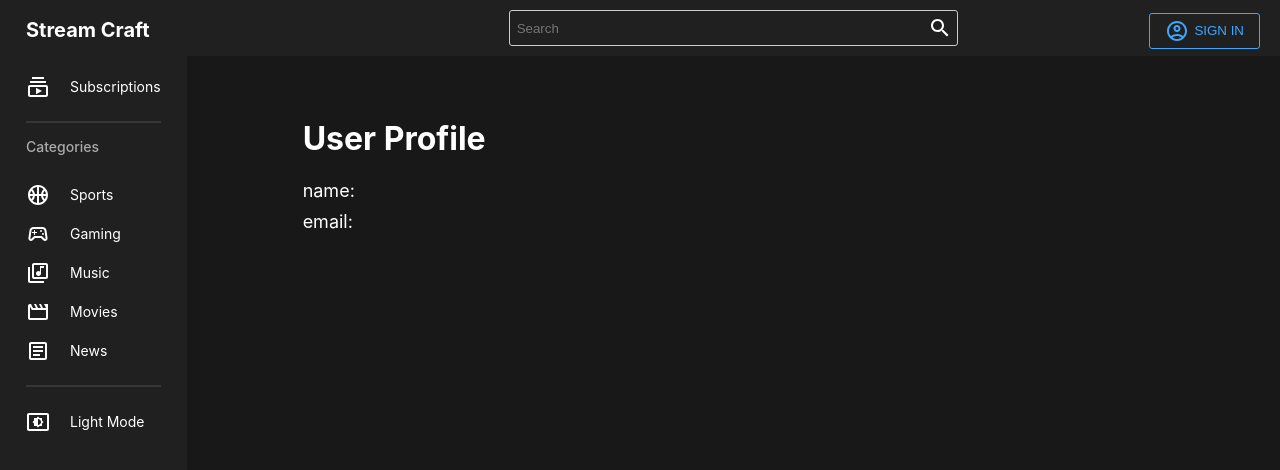
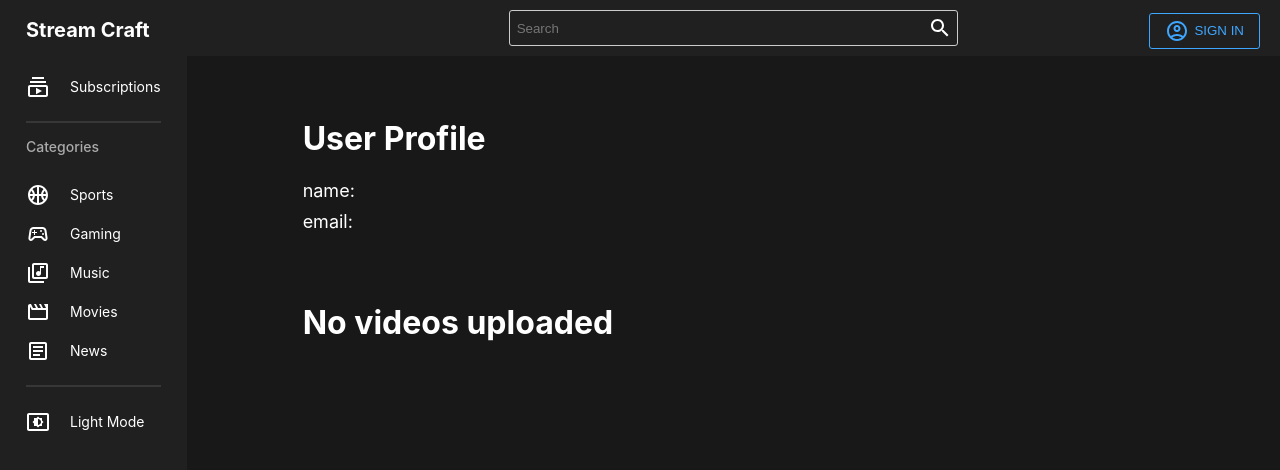
Before and after one commit to pranjal0207/stream-craft-client, a React (Create React App) app: page /userprofile/1/1 in a window 1280 px wide. Shown: the top 470 px of the page. Built offline with nearby package versions, Linux system fonts and the light colour scheme; no server answers.

Commit message:
IndividualUserProfileComplete

```diff
--- a/src/pages/IndividualUserProfile.tsx
+++ b/src/pages/IndividualUserProfile.tsx
@@ -40,7 +40,7 @@ const IndividualUserProfile: React.FC = () => {
   const { userid, usertype } = useParams<{ userid: string; usertype: string }>();
 
   console.log(userid);
-  console.log(userid);
+  console.log(usertype);
   const currentToken = useSelector((state: StreamCraftState) => state.authReducer.token);
   const currentUser = useSelector((state: StreamCraftState) => state.authReducer.user);
 
@@ -114,7 +114,6 @@ const IndividualUserProfile: React.FC = () => {
       try {
         // const res = await axios.delete(`${API_BASE}/video/${videoId}`, { headers });
         console.log('Deleted video', videoId);
-
         // if (res.status === 200) {
         //   setUploadedVideos(currentVideos => currentVideos.filter(video => video._id !== videoId));
         // }
@@ -140,13 +139,29 @@ const IndividualUserProfile: React.FC = () => {
           />
           </SubContainer>
 
-          { uploadedvideos.length > 0 && (
-            <SubContainer>
-              <h1>Uploaded Videos</h1>
-              <ListVideos videos={uploadedvideos} onDelete={handleDeleteVideo}
-                         showDeleteButton = {false}/>
-            </SubContainer>
-          )}
+          {usertype === 'uploader' ? (
+                  uploadedvideos.length > 0 ? (
+                    <SubContainer>
+                      <h1>Uploaded Videos</h1>
+                      <ListVideos videos={uploadedvideos} onDelete={async (videoId) => {
+                        try {
+                          await axios.delete(`${API_BASE}/video/${videoId}`, { headers });
+                          setUploadedVideos(current => current.filter(video => video._id !== videoId));
+                        } catch (error) {
+                          console.error('Failed to delete video', error);
+                        }
+                      }} showDeleteButton={false}/>
+                    </SubContainer>
+                  ) : (
+                    <SubContainer>
+                      <h1>No videos uploaded</h1>
+                    </SubContainer>
+                  )
+                ) : (
+                  <SubContainer>
+                    <h1>No videos uploaded</h1>
+                  </SubContainer>
+                )}
 
         </Container>
     );
```
